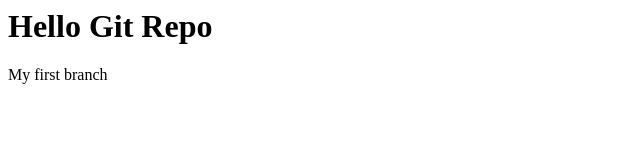
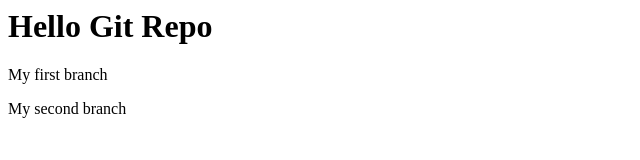
Before and after one commit to Matwojcz/animals, a plain HTML site: page index.html in a window 1280 px wide. Shown: the whole page, without its empty margins (0-640 px from the left). Drawn offline with Linux system fonts and the light colour scheme.

Commit message:
New paragraph added

```diff
--- a/index.html
+++ b/index.html
@@ -2,5 +2,6 @@
   <body>
     <h1>Hello Git Repo</h1>
     <p>My first branch</p>
+    <p>My second branch</p>
   </body>
 </html>
```
